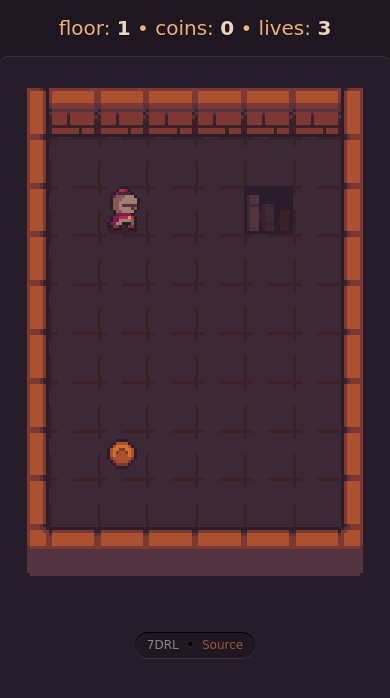
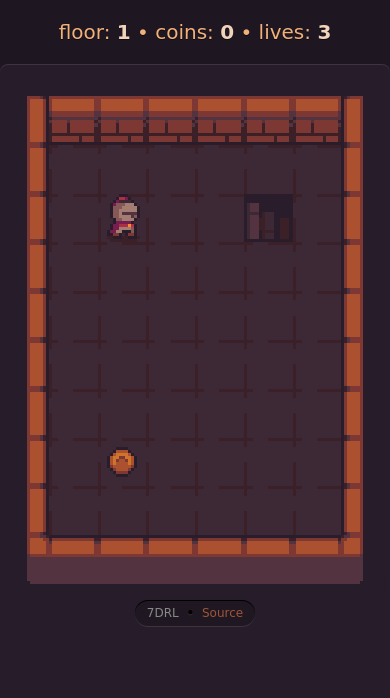
Before and after one commit to tkers/luut, a website: page index.html in a window 390 px wide. Drawn offline with Linux system fonts and the light colour scheme; a web font is replaced by a local one.

Commit message:
Improve margins for mobile

```diff
--- a/styles.css
+++ b/styles.css
@@ -31,17 +31,16 @@ footer {
 }
 header {
   background-color: #1e1721;
-  padding: 16px 32px 32px;
+  padding: 20px 32px 28px;
   font-size: 20px;
   text-shadow: 0 1px 0 rgba(0, 0, 0, 0.5);
-  padding-top: calc(env(safe-area-inset-top) + 16px);
+  padding-top: calc(max(env(safe-area-inset-top), 8px) + 12px);
 }
 main {
-  margin-top: -16px;
+  margin-top: -8px;
+  padding-top: 32px;
   background-color: #271d2a;
   box-shadow: 0 1px 0 rgba(255, 255, 255, 0.1) inset;
-
-  padding: 32px 0;
   border-radius: 8px;
 }
 canvas {
@@ -49,7 +48,7 @@ canvas {
   transition-duration: 0.1s;
 }
 footer {
-  margin: 20px;
+  margin: 12px;
   display: inline-block;
   padding: 6px 12px;
   border-radius: 500px;
```
